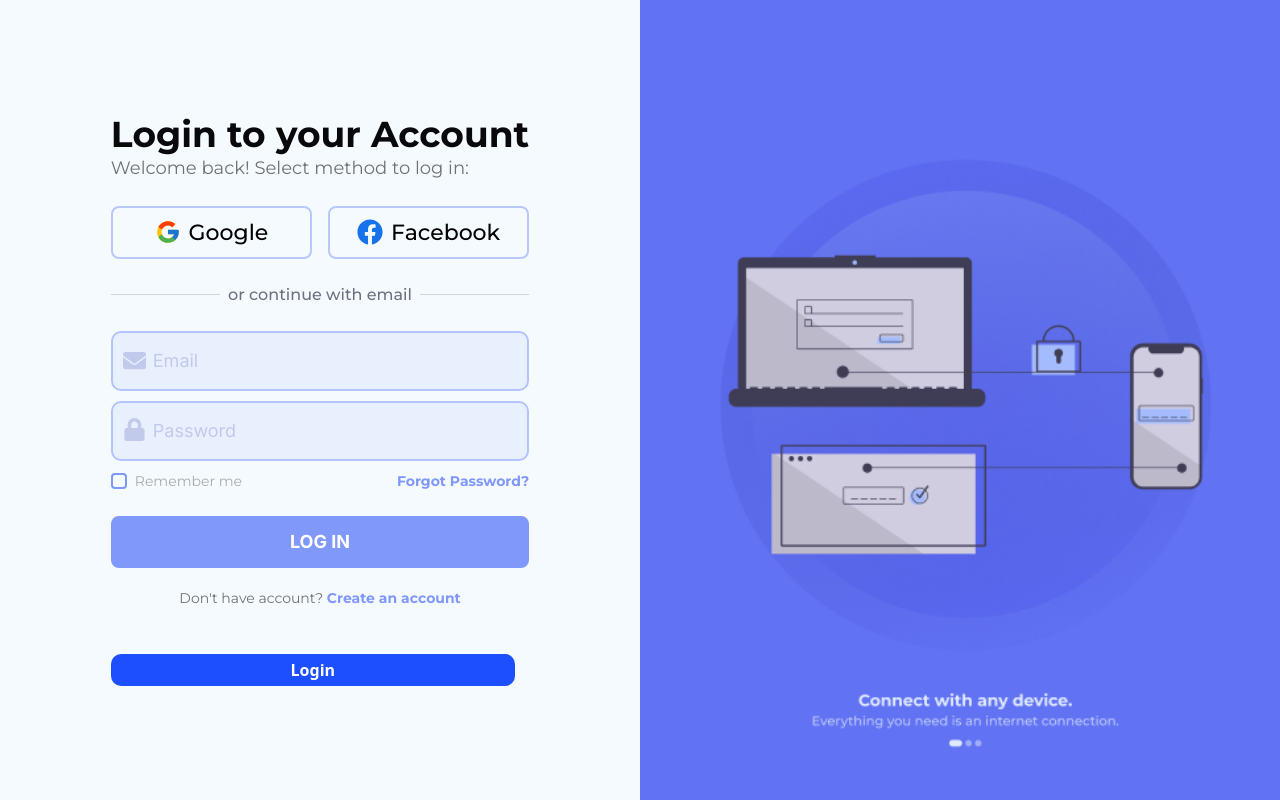
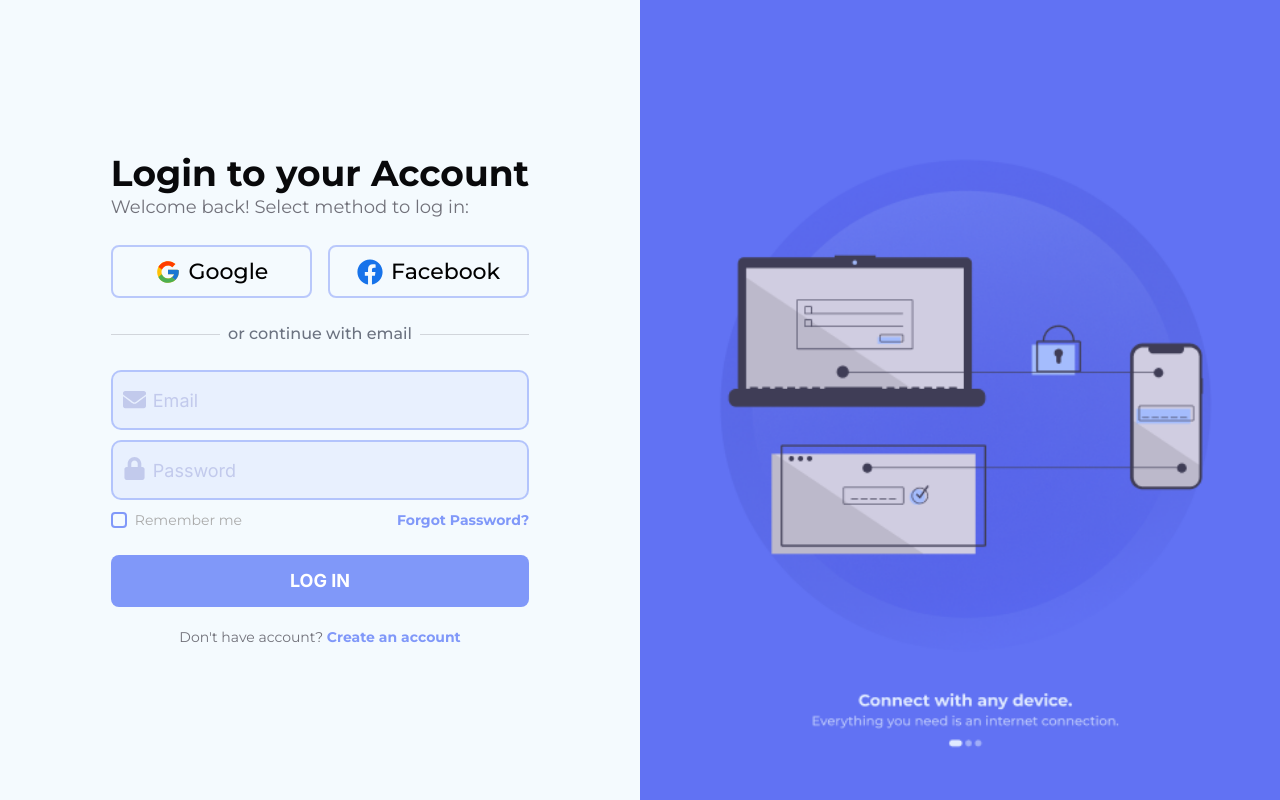
Before and after one commit to saradbabushrestha/GIT-Bootcamp, a React (Vite) app in the folder group-task/: page /login in a window 1280 px wide. Built offline with nearby package versions, Linux system fonts and the light colour scheme.

Commit message:
Some changes

```diff
--- a/group-task/src/Pages/Login.tsx
+++ b/group-task/src/Pages/Login.tsx
@@ -97,14 +97,11 @@ const Login = () => {
               </div>
             </div>
             {/* Login Button */}
-            <button
-              type="submit"
-              className="w-full mb-[20px] py-3 px-4 bg-[#8098F9] hover:bg-blue-600 text-white rounded-lg transition-colors
-              font-inter font-bold text-lg
-              "
-            >
-              LOG IN
-            </button>
+            <ButtonComponent
+              styles="w-full mb-[20px] py-3 px-4 bg-[#8098F9] hover:bg-blue-600 text-white rounded-lg transition-colors
+              font-inter font-bold text-lg"
+              btnText="LOG IN"
+            />
             {/* Create account */}
             <p className="text-center text-[#71717A] font-montserrat text-sm">
               Don't have account?{" "}
@@ -115,7 +112,6 @@ const Login = () => {
                 Create an account
               </a>
             </p>
-            <ButtonComponent btnBgColor="bg-primary-color" btnText="Login" />
           </form>
         </div>
       </div>
--- a/group-task/src/components/ButtonComponent.tsx
+++ b/group-task/src/components/ButtonComponent.tsx
@@ -1,13 +1,7 @@
 import { ButtonComponentProps } from "../types/utils/utils";
 
-const ButtonComponent = ({ btnBgColor, btnText }: ButtonComponentProps) => {
-  return (
-    <button
-      className={`w-[404px] font-bold text-white rounded-[10px]  ${btnBgColor} mt-[46.57px] h-[32px]`}
-    >
-      {btnText}
-    </button>
-  );
+const ButtonComponent = ({ styles, btnText }: ButtonComponentProps) => {
+  return <button className={`${styles}`}>{btnText}</button>;
 };
 
 export default ButtonComponent;
--- a/group-task/src/types/utils/utils.ts
+++ b/group-task/src/types/utils/utils.ts
@@ -1,5 +1,5 @@
 export type ButtonComponentProps = {
-  btnBgColor: string;
+  styles: string;
   btnText: string;
 };
 
```
